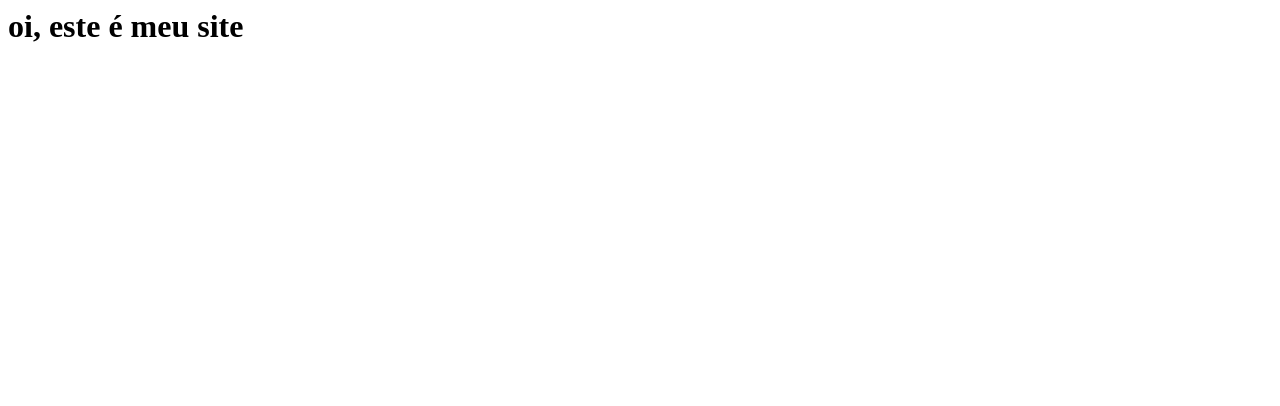
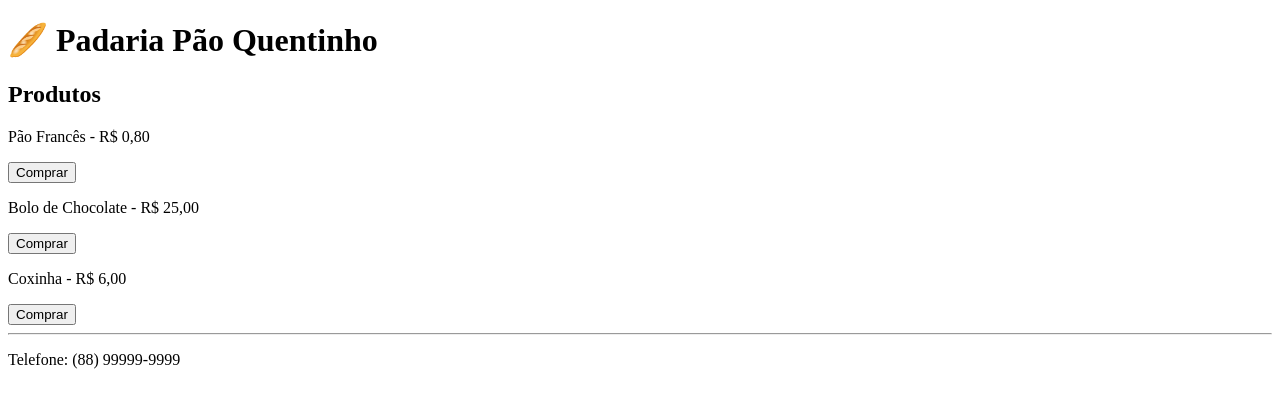
Before and after one commit to deyvisonf270/deyvisonf270.github.io, a plain HTML site: page index.html in a window 1280 px wide. Drawn offline with Linux system fonts and the light colour scheme.

Commit message:
Update index.html

```diff
--- a/index.html
+++ b/index.html
@@ -1 +1,27 @@
-<h1>oi, este é meu site</h1>
+<!DOCTYPE html>
+<html lang="pt-BR">
+<head>
+    <meta charset="UTF-8">
+    <title>Padaria</title>
+</head>
+<body>
+
+    <h1>🥖 Padaria Pão Quentinho</h1>
+
+    <h2>Produtos</h2>
+
+    <p>Pão Francês - R$ 0,80</p>
+    <button>Comprar</button>
+
+    <p>Bolo de Chocolate - R$ 25,00</p>
+    <button>Comprar</button>
+
+    <p>Coxinha - R$ 6,00</p>
+    <button>Comprar</button>
+
+    <hr>
+
+    <p>Telefone: (88) 99999-9999</p>
+
+</body>
+</html>
```
